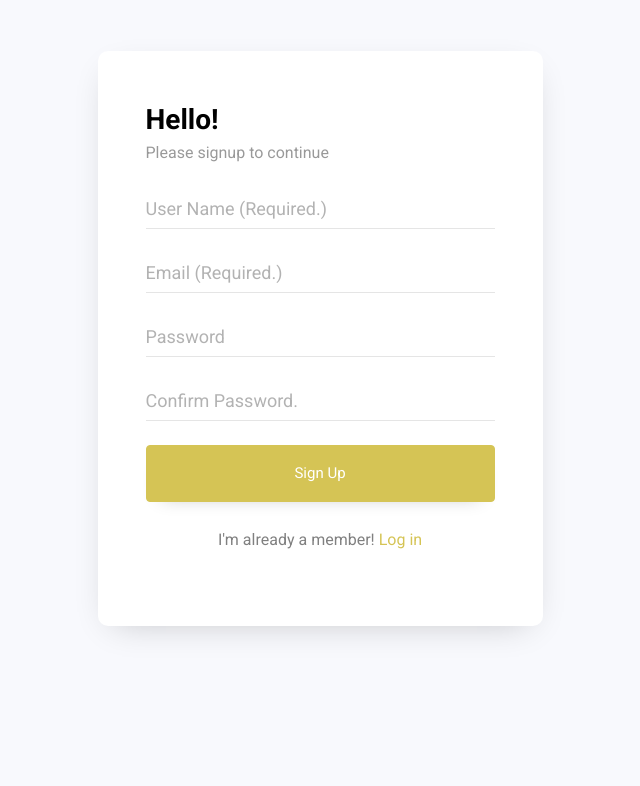
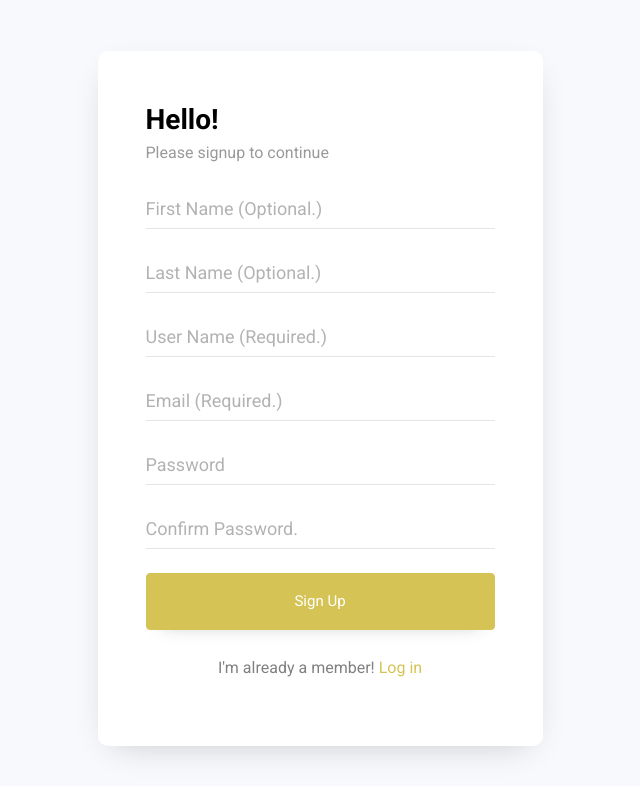
Before and after one commit to smz6990/travista-site, a Django app: page /accounts/signup/ in a window 1280 px wide. Shown: the part 159-945 px from the top of the page, without its empty margins (320-960 px from the left). Before the commit the page ends 794 px from the top, so only its background shows below. Run offline with Django 3.2, Linux system fonts and the light colour scheme; some libraries are stand-ins or nearby versions.

Commit message:
adding first and last name into signup form

```diff
--- a/accounts/views.py
+++ b/accounts/views.py
@@ -44,12 +44,20 @@ def signup_view(request):
         if request.method == 'POST':
             form = UserCreationForm(request.POST)
             username = request.POST['username']
-            email = request.POST['email']
             password = request.POST['password1']
             user = authenticate(request,username=username, password=password)
+
             if (user is None) and (form.is_valid()):
                 user = form.save(commit=False)
+                email = request.POST['email']
                 user.email = email
+                if request.POST['first_name'] != None:
+                    first_name = request.POST['first_name']
+                    user.first_name = first_name
+                if request.POST['last_name'] != None:
+                    last_name = request.POST['last_name']
+                    user.last_name = last_name
+
                 user.save()
                 user = authenticate(request,username=username, password=password)
                 login(request,user)
--- a/templates/accounts/signup.html
+++ b/templates/accounts/signup.html
@@ -43,7 +43,7 @@
               >
                 {% csrf_token %}
                 <div class="form-group mb-4">
-                  <!-- <input
+                  <input
                     type="text"
                     name="first_name"
                     class="form-control"
@@ -57,7 +57,7 @@
                     class="form-control"
                     placeholder="Last Name (Optional.)"
                   />
-                </div> -->
+                </div>
                 <div class="form-group mb-4">
                   <input
                     type="text"
```
